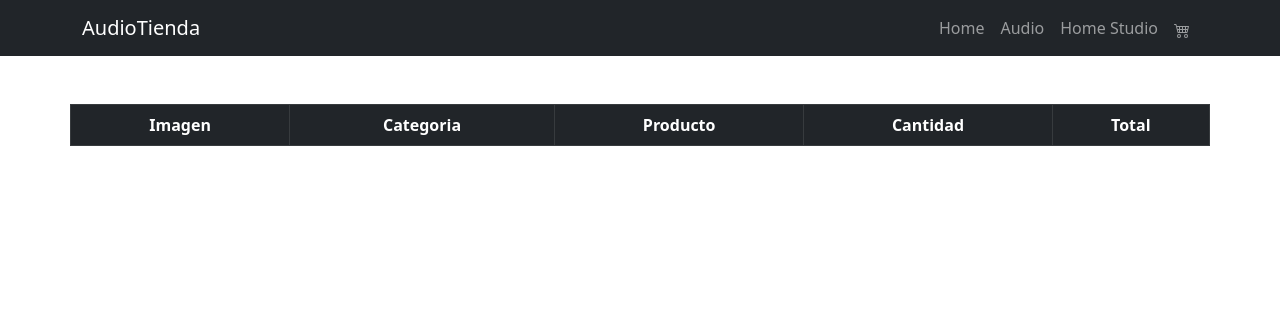
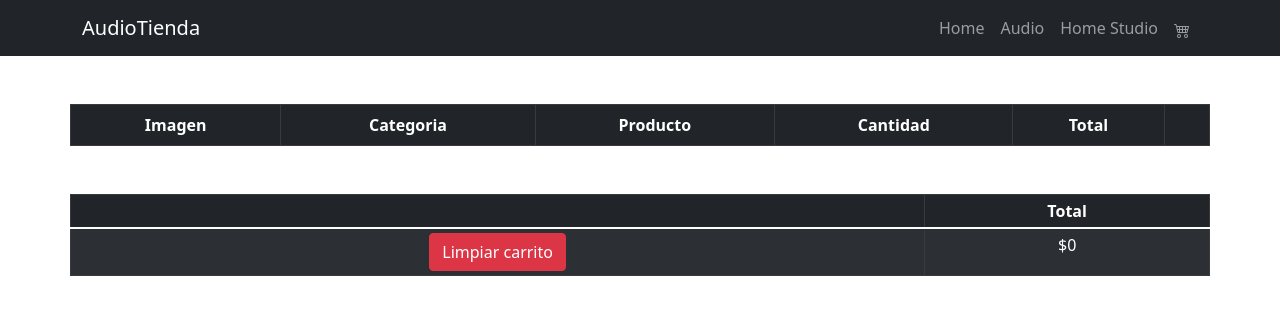
Before and after one commit to dannyanriquez/audio-tienda, a React (Create React App) app: page /Cart in a window 1280 px wide. Shown: the top 314 px of the page. Built offline with nearby package versions, Linux system fonts and the light colour scheme.

Commit message:
cartList

```diff
--- a/src/components/Cart/Cart.jsx
+++ b/src/components/Cart/Cart.jsx
@@ -6,17 +6,12 @@ import { CartContext } from '../../context/CartContext'
 
 export const Cart = () => {
 
-    const {cartList} = useContext(CartContext)
-    console.log(cartList)
-
+    const {totalCart, cartList} = useContext(CartContext)
+    console.log(totalCart)
 
     return (
-
         <>
-
-
             <Table striped bordered hover variant="dark my-5 container text-center">
-
             <thead>
                     <tr>
                         <th>Imagen</th>
@@ -24,20 +19,41 @@ export const Cart = () => {
                         <th>Producto</th>
                         <th>Cantidad</th>
                         <th>Total</th>
+                        <th></th>
+                    </tr>
+            </thead>
+            <tbody>
+            { cartList.map(prod => //Mapeo el nuevo array cartlist tomando los datos de la prop original propproducto
+                    <tr key={prod.propproducto.id}>
+                        <td>< Card.Img style={{width:'5em'}} src={prod.propproducto.imga} rounded /></td>
+                        <td>{prod.propproducto.categoria}</td>
+                        <td>{prod.propproducto.nombre}</td>
+                        <td>{prod.cantidad}</td>
+                        <td>${prod.propproducto.precio * prod.cantidad}</td>
+                        <td><button className="btn btn-danger">X</button></td>
+                    </tr>
+
+                    )}
+            </tbody>
+            </Table>
+            <Table striped bordered hover variant="dark my-5 container text-center" size="sm">
+            <thead>
+                    <tr>
+
+                        <th></th>
+                        <th>Total</th>
 
                     </tr>
             </thead>
             <tbody>
-            { cartList.map(prod => //Mapeo solo el cuerpo TBODY, los titulos principales quedan iguales
-                    <tr>
-                        <td><Card.Img style={{width:'6em'}} src={prod.imagen} rounded /></td>
-                        <td>{prod.categoria}</td>
-                        <td>{prod.nombre}</td>
-                        <td>{prod.cantidad}</td>
-                        <td>${prod.precio*prod.cantidad}</td>
+
+                    <tr >
+
+                        <td><button className="btn btn-danger">Limpiar carrito</button></td>
+                        <td>${totalCart}</td>
                     </tr>
 
-                    )}
+
             </tbody>
             </Table>
         </>
--- a/src/components/ClickTracker/ItemCount.jsx
+++ b/src/components/ClickTracker/ItemCount.jsx
@@ -29,7 +29,7 @@ export function ItemCount({stock,onAdd}) {   //las props vienen de item Detail,
                     </Button>
                     <Button variant="dark" size="md" className="mx-1" active
                         onClick={() => {
-                                onAdd(contador) //ejecuto y le paso el dato contador a la funcion inicial OnAdd ubicada en ItemCount
+                                onAdd(contador) //ejecuto la fn y le paso el dato contador a la funcion inicial OnAdd ubicada en ItemCount
                                 }}>
                                 comprar
                     </Button>
--- a/src/components/ItemDetailContainer/ItemDetail.jsx
+++ b/src/components/ItemDetailContainer/ItemDetail.jsx
@@ -11,22 +11,16 @@ export const ItemDetail = ({propproducto}) => {
 
 const [carrito, setCarrito] = useState(0)
 
-
-const {AddToCart} = useContext(CartContext)
-
+const {AddToCart} = useContext(CartContext) //uso el contexto Cartcontext y traigo la funcion AddToCart
 
 const onAdd = (contador) => {
     setCarrito(contador)
-    AddToCart({propproducto,   //devuelvo un objeto con las caracteristicas que quiero mostrar en el carrito principal
-        cantidad: contador,
-        nombre:propproducto.nombre,
-        precio:propproducto.precio,
-        categoria: propproducto.categoria,
-        imagen: propproducto.imga
-    }) //ejecuto la funcion que viene desde CartContext para agregar un objeto y la cantidad depende de la prop contador de ItemCount
+    AddToCart({   // disparo la funcion y devuelvo un objeto con las caracteristicas que quiero mostrar en el carrito principal
+        propproducto,
+        cantidad: contador
+    }) //devuelve un objeto con las nuevas claves y sus valores los capturo de la prop propproducto. La cantidad depende de la prop contador de ItemCount
 
 }
-
 
     return (
         <>
@@ -70,7 +64,7 @@ const onAdd = (contador) => {
                                     {
                                     carrito === 0 ? <ItemCount stock={propproducto.stock} onAdd={onAdd}/> //si carrito es igual a 0, muestra itemcount, cualquier valor superior cierra la compra
                                     :
-                                    <ContinueCart/>
+                                    <ContinueCart stock={propproducto.stock} onAdd={onAdd}/>
                                     }
                                     </div>
 
--- a/src/components/ItemDetailContainer/ItemDetailContainer.jsx
+++ b/src/components/ItemDetailContainer/ItemDetailContainer.jsx
@@ -14,14 +14,14 @@ export const ItemDetailContainer = () => {
 
     useEffect(() => {
         getProductos
-        .then(res => setDetalleProducto(res.find(prod => prod.id === parseInt(idItem)))) //capturo el resultado positivo y lo seteo en el estado setProducts con un filtro por categoria. Devuelve array pasado anumero
+        .then(res => setDetalleProducto(res.find(prod => prod.id === parseInt(idItem)))) //capturo el resultado positivo y lo seteo en el estado setProducts con un filtro por id. Devuelve array pasado anumero
         .catch(err => console.log(err)) //capturamos todos los errores posibles que vienen desde la promesa, en este caso de productos
-        .finally() //cuando termina el ciclo setea el loading a falso y muestra el map
+        .finally()
 
 
         setTimeout(() => {
             setLoadingTwo(false)
-        }, 3000);
+        }, 2000);
 
     }, [idItem])
 
@@ -32,16 +32,9 @@ export const ItemDetailContainer = () => {
             <div className="row">
             {
 
-            loadingTwo ? <div  className="col-md-12">
-                                 <Spinner animation="grow" />
-                         </div>
-
-
-
-            :  //ternario: si loading es verdadero muestra el h1, cuando termina de cargar pasa el mapeo
-
+            loadingTwo ? <div  className="col-md-12"><Spinner animation="grow" />  </div>
+            :  //ternario: si loading es verdadero muestra el spinner, cuando termina de cargar muestra el ItemDetail
             <ItemDetail propproducto={detalleProducto}/>
-
             }
             </div>
          </section>
--- a/src/context/CartContext.jsx
+++ b/src/context/CartContext.jsx
@@ -3,29 +3,45 @@ import { createContext, useState } from "react";
 
 export const CartContext = createContext() //contexto creado
 
+
 export const CartContextProvider = ({children}) => {
 
-    const [cartList, setCartList] = useState([])  //nuevo estado global, carrito
-
-    function AddToCart(items) {
-        setCartList([
-              ...cartList, //con spread me suma lo que ya tiene cartlist al nuevo array
-                    items,  //se dispara la funcion que viene desde ItemDetail y setea el carrito con lo recopilado en la prop item
+    const [cartList, setCartList] = useState([])  //nuevo estado global, array de carrito
+    const [totalCart, setTotalCart] = useState(0)
 
 
+
+    function AddToCart(items) { //funcion para agregar productos al carrito global con prop recibida de Itemcount donde recibo las cantidades y el array del producto seleccionado
+
+        setTotalCart(totalCart + (items.propproducto.precio * items.cantidad))
+
+        const isInCart = cartList.find(res => res.propproducto.id === items.propproducto.id)
+
+        if(isInCart){
+            isInCart.cantidad = isInCart.cantidad + items.cantidad
+            setCartList(cartList)
+        }else {
+            setCartList([
+                ...cartList, //con spread me suma lo que ya tiene cartlist al nuevo array
+                items,  //se dispara la funcion que viene desde ItemDetail y setea el carrito con lo recopilado en la prop item
                 ])
+        }
     }
 
 
-    const ListView = () => {
-        console.log(cartList)
+    const clear = () => {
+        setCartList([])
     }
+
+
 
     return (
             <CartContext.Provider value={{  //hago un provider en return para no pasar las values en app
-                cartList,      //paso estados y funciones a consumir de forma global
-                ListView,
-                AddToCart
+                cartList,
+                totalCart,      //paso primero los estados y luego funciones a consumir de forma global
+                AddToCart,
+
+
             }}>
             {children}
             </CartContext.Provider>
```
